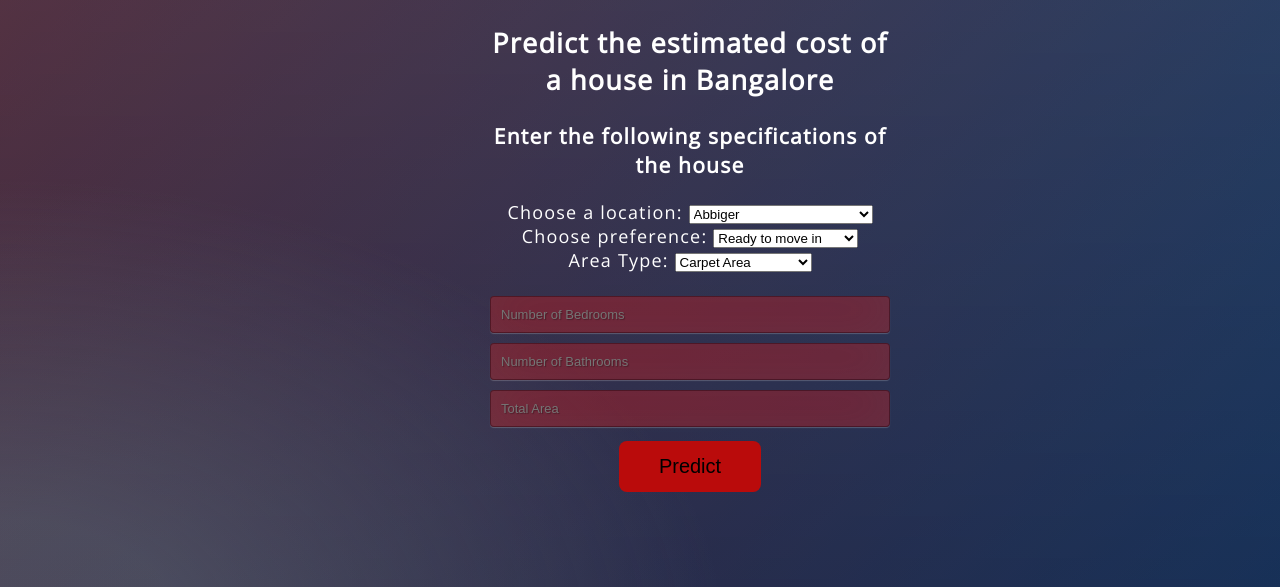
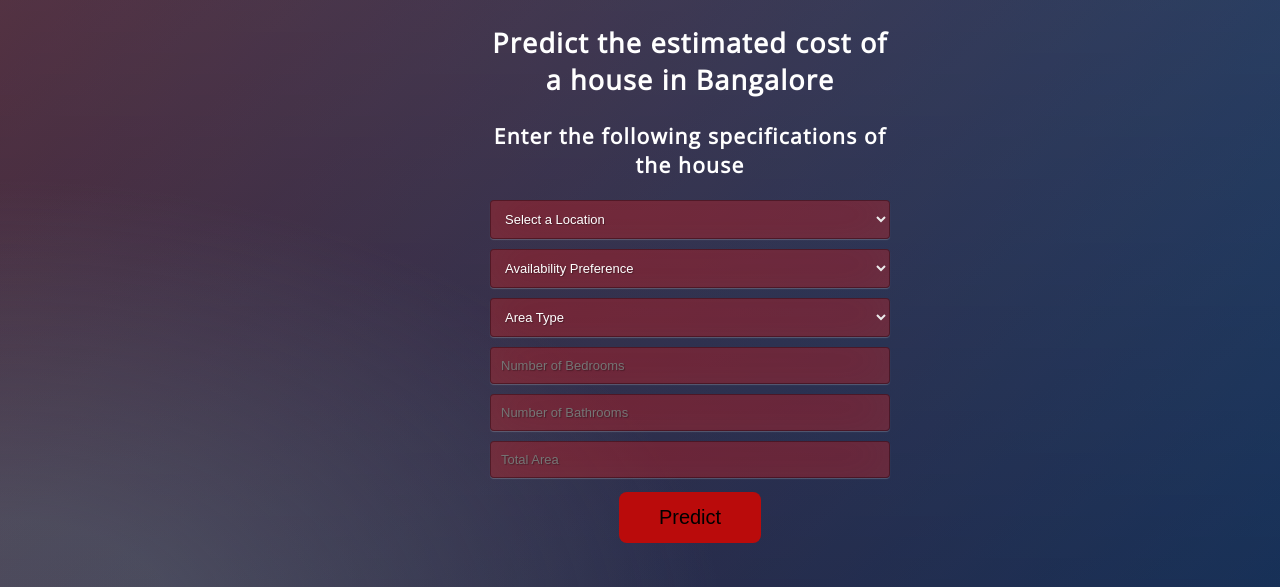
Before and after one commit to dunkan302/Real-Estate-Price-Estimation, a Flask app: page / in a window 1280 px wide. Shown: the part 168-755 px from the top of the page. Run offline with Flask 2, Linux system fonts and the light colour scheme.

Commit message:
fixed the HTML and app.py

```diff
--- a/app.py
+++ b/app.py
@@ -1,15 +1,21 @@
+import pip
+def install(package):
+    if hasattr(pip, 'main'):
+        pip.main(['install', package])
+    else:
+        pip._internal.main(['install', package])
+
+install('numpy')
+install('pandas')
+install('flask')
+install('sklearn')
+
 #import libraries
 import pandas as pd
 from sklearn.linear_model import LinearRegression
 import numpy as np
 from flask import Flask, request, render_template
-import pip
 
-def install(package):
-    if hasattr(pip, 'main'):
-        pip.main(['install', package])
-    else:
-        pip._internal.main(['install', package])
 
 #Initialize the flask App
 app = Flask(__name__)
@@ -54,8 +60,5 @@
     return render_template('index.html',locations=locations, prediction_text='The esimated cost is :{} Lakhs'.format(output))
 
 if __name__ == "__main__":
-    install('numpy')
-    install('pandas')
-    install('flask')
-    install('sklearn')
+
     app.run(debug=True)
--- a/static/css/style.css
+++ b/static/css/style.css
@@ -46,6 +46,27 @@
 
 .login h1 { color: #fff; text-shadow: 0 0 10px rgba(0,0,0,0.3); letter-spacing:1px; text-align:center; }
 
+select {
+	width: 100%;
+	margin-bottom: 10px;
+	background: rgba(255,0,0,0.3);
+	border: none;
+	outline: none;
+	padding: 10px;
+	font-size: 13px;
+	color: #fff;
+	text-shadow: 1px 1px 1px rgba(0,0,0,0.3);
+	border: 1px solid rgba(0,0,0,0.3);
+	border-radius: 4px;
+	box-shadow: inset 0 -5px 45px rgba(100,100,100,0.2), 0 1px 1px rgba(255,255,255,0.2);
+	-webkit-transition: box-shadow .5s ease;
+	-moz-transition: box-shadow .5s ease;
+	-o-transition: box-shadow .5s ease;
+	-ms-transition: box-shadow .5s ease;
+	transition: box-shadow .5s ease;
+}
+
+
 input {
 	width: 100%;
 	margin-bottom: 10px;
--- a/templates/index.html
+++ b/templates/index.html
@@ -19,27 +19,25 @@
 
      <!-- Main Input For Receiving Query to our ML -->
     <form action="{{ url_for('predict')}}"method="post">
-      <label for="location">Choose a location:</label>
       <select id="location" name="location">
+        <option value="" disabled selected>Select a Location</option>
         {% for loc in locations %}
         <option value="{{loc}}">{{loc}}</option>
         {%endfor%}
       </select>
       <br>
-      <label for="availability">Choose preference:</label>
       <select id="availability" name="availability">
+        <option value="" disabled selected>Availability Preference</option>
         <option value=1>Ready to move in</option>
         <option value=0>Not ready to move in</option>
       </select>
       <br>
-      <label for="Area Type">Area Type:</label>
       <select id="Area Type" name="Area Type">
+        <option value="" disabled selected>Area Type</option>
         <option value='Carpet  Area'>Carpet  Area</option>
         <option value='Super built-up  Area'>Super built-up  Area</option>
         <option value='Plot  Area'>Plot  Area</option>
       </select>
-      <br>
-      <br>
     	<input type="number" name="size" placeholder="Number of Bedrooms" required="required" />
     	<input type="number" name="Bathrooms" placeholder="Number of Bathrooms" required="required" />
     	<input type="number" name="total area" placeholder="Total Area" required="required" />
```
